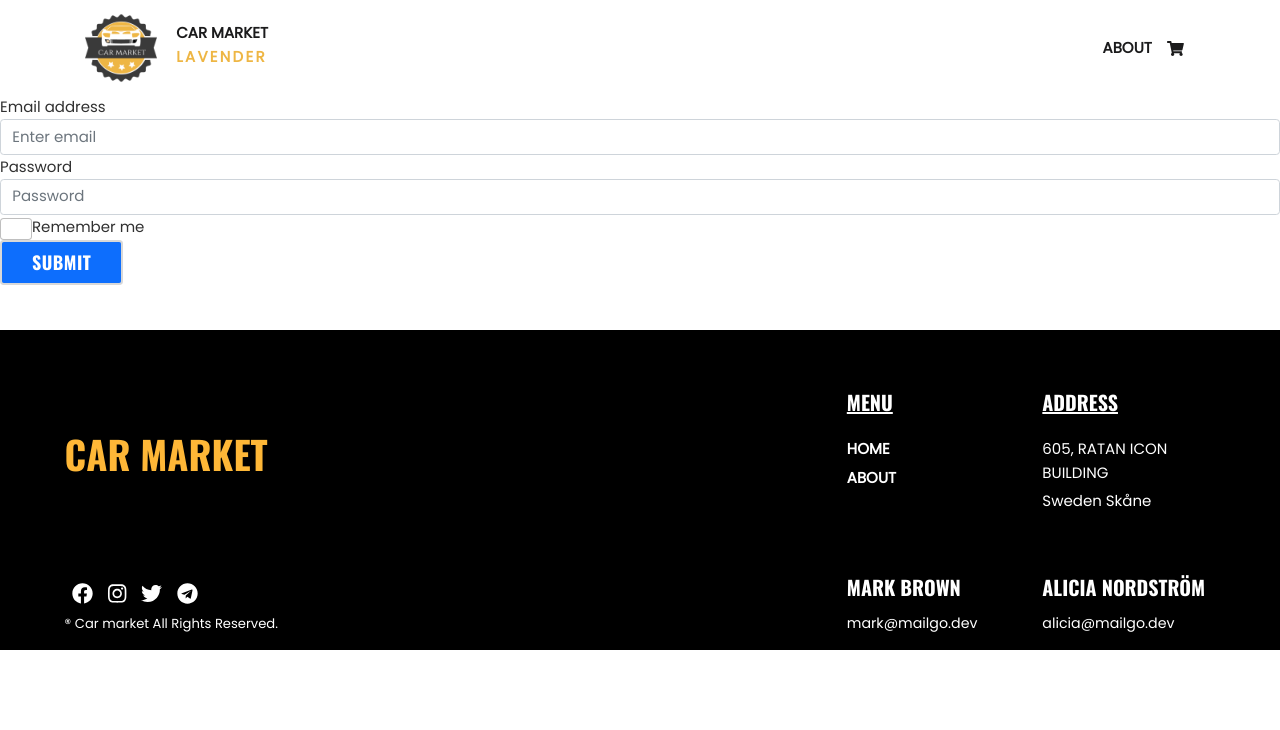
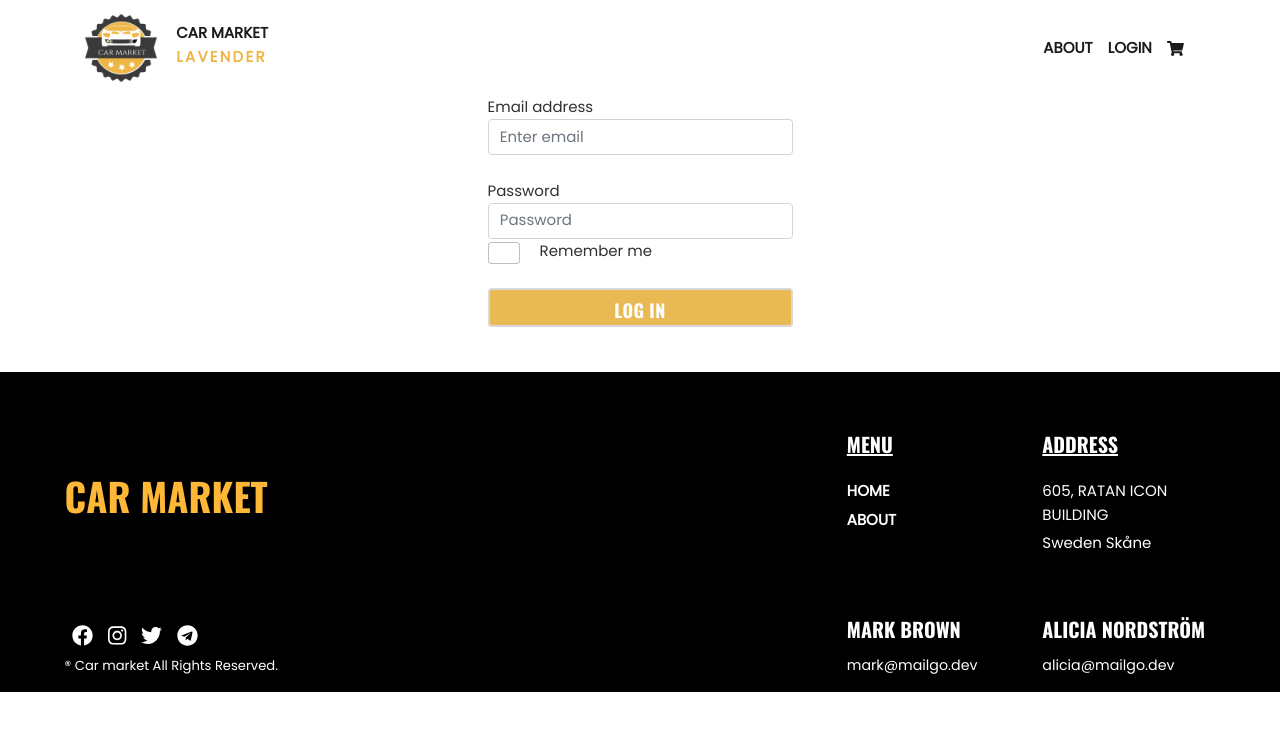
Before and after one commit to SvitlanaRybakova/Bilshop-Lavender, a React (Create React App) app: page /LogIn in a window 1280 px wide. Shown: the top 730 px of the page. Built offline with nearby package versions, Linux system fonts and the light colour scheme.

Commit message:
new login page

```diff
--- a/src/App.js
+++ b/src/App.js
@@ -2,6 +2,7 @@ import { BrowserRouter as Router, Route } from "react-router-dom";
 import Navbar from "./components/Navbar";
 import Home from "./pages/Home";
 import About from "./pages/About";
+import LogIn from "./pages/LogIn";
 import CarContextProvider from "./contexts/CarContext";
 import CarDetails from "./pages/CarDetails";
 import ShoppingCart from "./pages/ShoppingCart";
@@ -10,7 +11,7 @@ import Footer from "./components/Footer";
 import ShopCartContextProvider from './contexts/ShopCartContext'
 import Confirmation from './pages/Confirmation'
 import UserContextProvider from "./contexts/UserContext";
-import LogIn from "./pages/LogIn";
+
 
 function App() {
   return (
@@ -19,11 +20,14 @@ function App() {
         <CarContextProvider>
           <Router>
             <Navbar />
+
             <Route exact path="/" component={Home} />
+
             <Route exact path="/about" component={About} />
+            <Route exact path="/LogIn" component={LogIn} />
             <Route exact path="/shopping-cart" component={ShoppingCart} />
             <Route exact path="/cars/:vin" component={CarDetails} />
-            <Route exact path="/login" component={LogIn} />
+
 
 
             <UserContextProvider>
--- a/src/components/Navbar.js
+++ b/src/components/Navbar.js
@@ -5,6 +5,7 @@ import { faBars, faShoppingCart } from "@fortawesome/free-solid-svg-icons";
 import styles from "../styles/Navbar.module.css";
 import { ShopCartContext } from "../contexts/ShopCartContext";
 import { CarContext } from "../contexts/CarContext";
+
 
 const Navbar = () => {
   const [showCollapsedMenu, setshowCollapsedMenu] = useState(false);
@@ -69,6 +70,7 @@ const Navbar = () => {
           <ul className="navbar-nav me-auto mb-lg-0 d-flex align-items-end">
             <li className="nav-item">
               <Link to="/about">About</Link>
+              <Link to="/LogIn">LogIn</Link>
             </li>
           </ul>
         </div>
--- a/src/pages/LogIn.js
+++ b/src/pages/LogIn.js
@@ -1,35 +1,53 @@
 import React, { useState } from "react";
 import styles from "../styles/LogIn.Module.css";
 
-
-
-export default function Login() {
-    const [email, setEmail] = useState("");
-    const [password, setPassword] = useState("");
-
-
-
-    function validateForm() {
-        return email.length > 0 && password.length > 0;
-      }
-
-      function handleSubmit(event) {
-        event.preventDefault();
-      }
-
+function LogIn() {
   return (
+    <div className="LogIn-Container">
+      <div className="rowZ d-flex align-items-center justify-content-center">
+        <div className="col-md-3">
           <div className="form-group">
-            <label htmlFor = "exampleInputEmail1">Email address</label>
-            <input type ="email" class ="form-control" id ="exampleInputEmail1" placeholder="Enter email"></input>
+            <label htmlFor="exampleInputEmail1">Email address</label>
+            <input
+              type="email"
+              class="form-control"
+              id="exampleInputEmail1"
+              placeholder="Enter email"
+            ></input>
+            &nbsp;&nbsp;&nbsp;
+            <span className="second-word-formatting"></span>
             <div className="form-group">
               <label htmlFor="exampleInputPassword1">Password</label>
-                <input type="password" class="form-control" id="exampleInputPassword1" placeholder="Password"></input>
+              &nbsp;&nbsp;&nbsp;
+              <span className="second-word-formatting"></span>
+              <input
+                type="password"
+                class="form-control"
+                id="exampleInputPassword1"
+                placeholder="Password"
+              ></input>
             </div>
             <div className="form-check">
-            <input type="checkbox" class="form-check-input" id="exampleCheck1"></input>
-           <label class="form-check-label" for="exampleCheck1">Remember me</label>
+              <input
+                type="checkbox"
+                class="form-check-input"
+                id="exampleCheck1"
+              ></input>
+              &nbsp;&nbsp;&nbsp;&nbsp;&nbsp;
+              <span className="second-word-formatting"></span>
+              <label class="form-check-label" for="exampleCheck1">
+                Remember me
+              </label>
             </div>
-           <button type="submit" class="btn btn-primary">Submit</button>
+            &nbsp;&nbsp;&nbsp;&nbsp;&nbsp;
+            <span className="second-word-formatting"></span>
+            <button type="submit" class="btn1 btn-primary">
+              Log in
+            </button>
+          </div>
+        </div>
+      </div>
     </div>
   );
 }
+export default LogIn;
--- a/src/styles/LogIn.Module.css
+++ b/src/styles/LogIn.Module.css
@@ -0,0 +1,37 @@
+.rowZ {
+  --bs-gutter-x: 1.5rem;
+  --bs-gutter-y: 0;
+  display: flex;
+  flex-wrap: wrap;
+  margin-left: 2rem;
+  margin-right: 2rem;
+}
+
+@media (min-width: 768px) {
+  .row .col-md-1,
+  .row .col-sm-1,
+  .row .col-lg-1 {
+    width: 100%;
+    *width: 100%;
+    margin-left: 2rem;
+    margin-right: 2rem;
+  }
+}
+
+@media (min-width: 992px) {
+  .row .col-md-1,
+  .row .col-sm-1,
+  .row .col-lg-1 {
+    width: 14.285714285714285714285714285714%;
+    *width: 14.285714285714285714285714285714%;
+  }
+}
+
+@media (min-width: 1200px) {
+  .row .col-md-1,
+  .row .col-sm-1,
+  .row .col-lg-1 {
+    width: 14.285714285714285714285714285714%;
+    *width: 14.285714285714285714285714285714%;
+  }
+}
```
Lines whose indentation alone changed are shown as unchanged.
